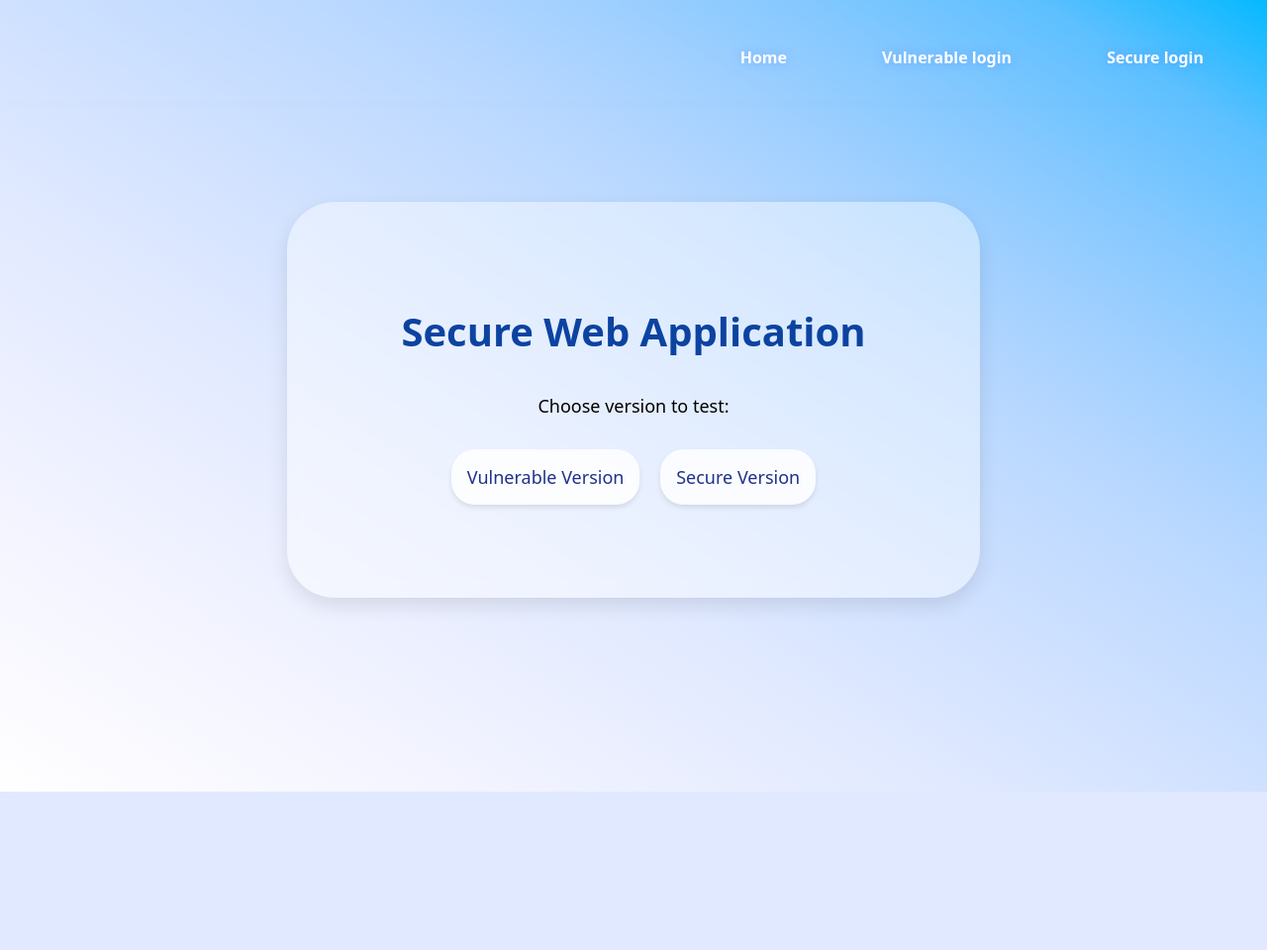
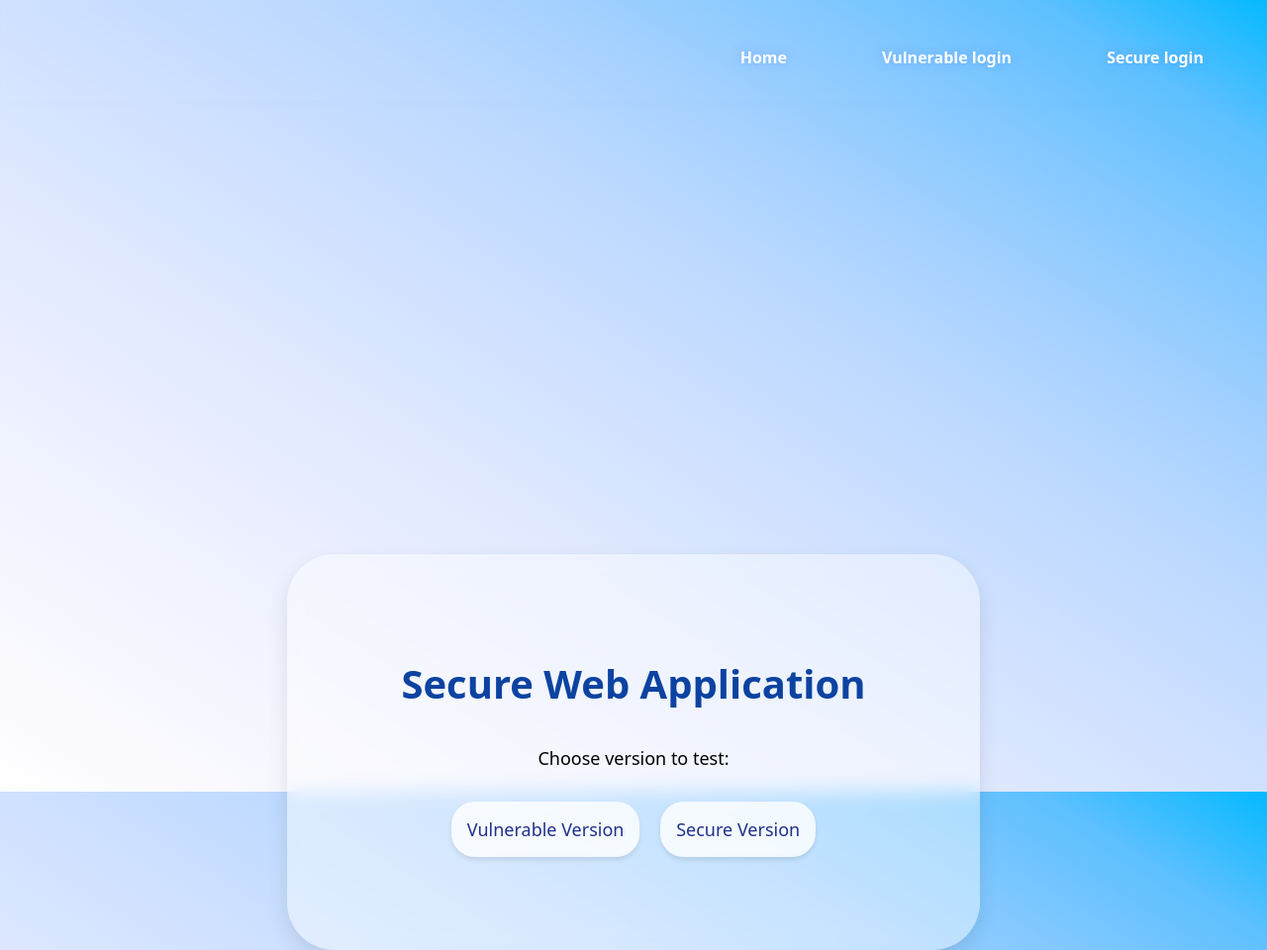
Before and after one commit to lollileeno/SecPro, a Python web app: template templates/home.html in a window 1280 px wide. Shown: the whole page at 99% size. Before the commit the page ends 800 px from the top, so only its background shows below. Run offline with Jinja, Linux system fonts and the light colour scheme; the template is opened without the code that fills it, so the values that code supplies are empty.

Commit message:
Increase body padding to 25rem

```diff
--- a/static/style.css
+++ b/static/style.css
@@ -62,7 +62,7 @@ nav a:hover{
 body {
   background: #f4f6f9;
   display: grid;
-  padding:2rem;
+  padding:25rem;
   justify-content: center;
   align-items: center;
   height: 100vh;
```
